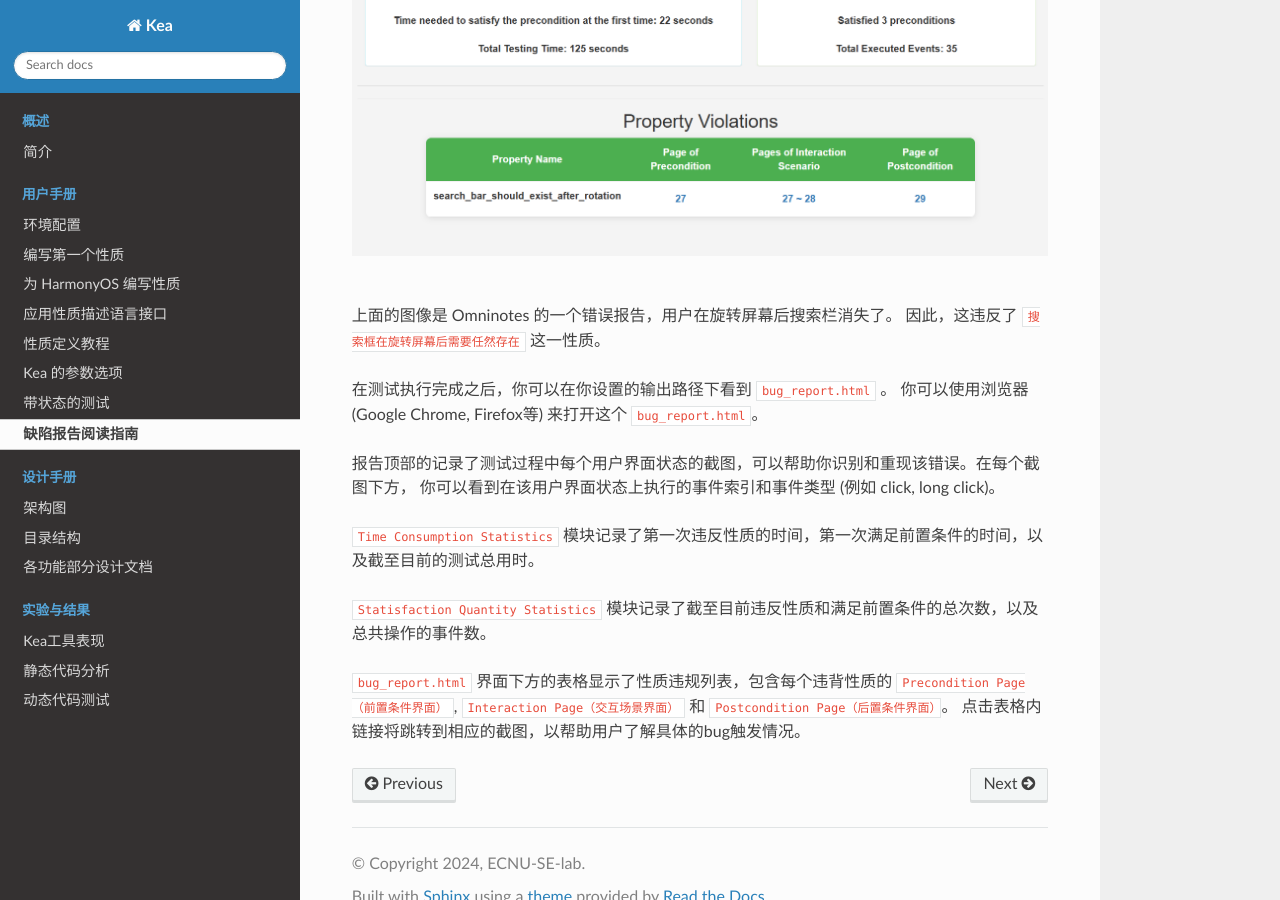
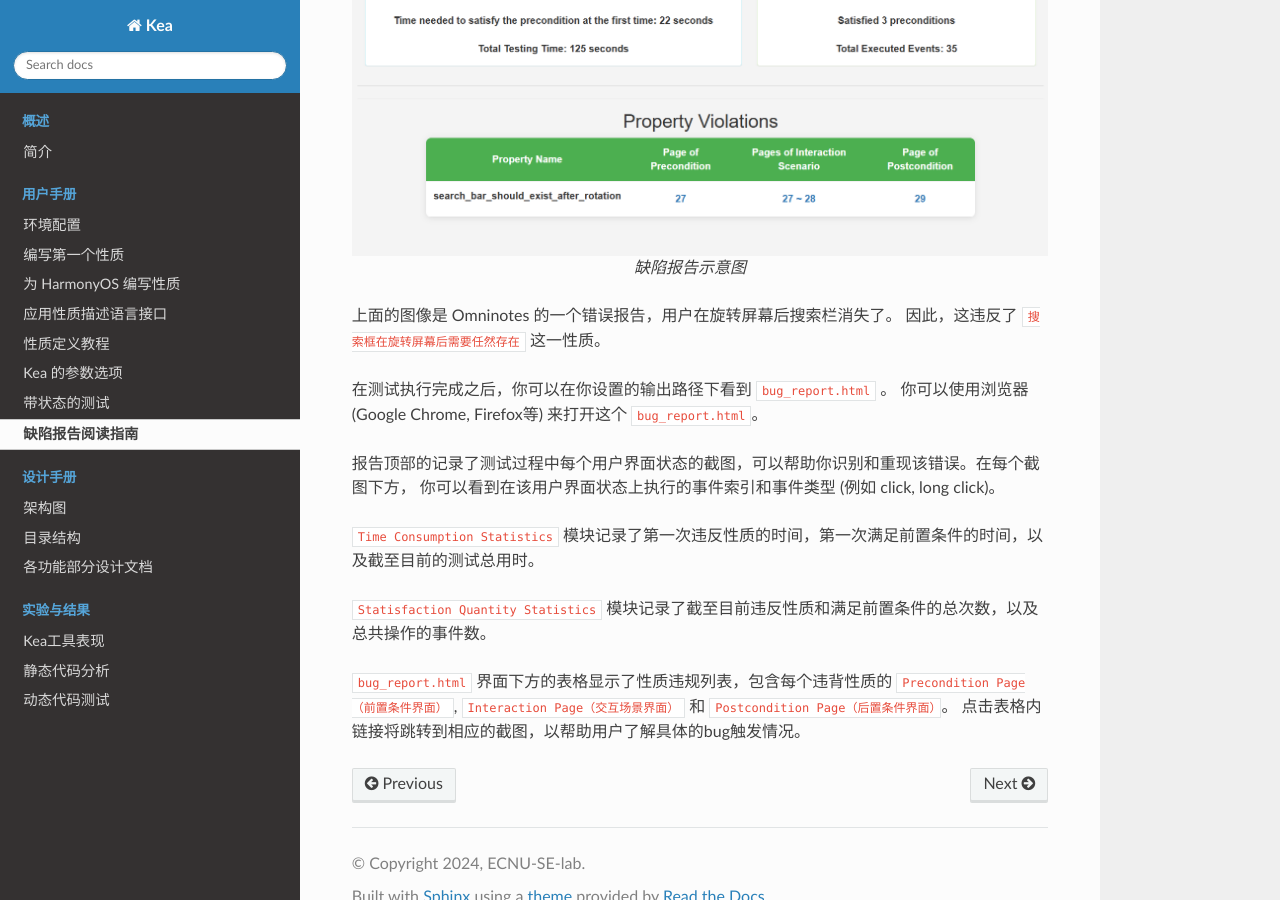
Before and after one commit to XixianLiang/kea-technic-docs, a Sphinx documentation site: the page built from docs/source/part-keaUserManuel/bug_report.rst, in a window 1280 px wide and 900 px high, scrolled down 596 px. Built offline with Sphinx 7.4.7 and the Read the Docs theme 3.1.0, drawn with Linux system fonts in a browser that asks for light colours.

Commit message:
upgrade bug report

```diff
--- a/docs/source/part-keaUserManuel/bug_report.rst
+++ b/docs/source/part-keaUserManuel/bug_report.rst
@@ -3,10 +3,10 @@
 缺陷报告阅读指南
 =================
 
-.. image:: ../../images/bug_report.png
-            :align: center
+.. figure:: ../../images/bug_report.png
+        :align: center
 
-|
+        缺陷报告示意图
 
 上面的图像是 Omninotes 的一个错误报告，用户在旋转屏幕后搜索栏消失了。
 因此，这违反了 ``搜索框在旋转屏幕后需要任然存在`` 这一性质。
```
